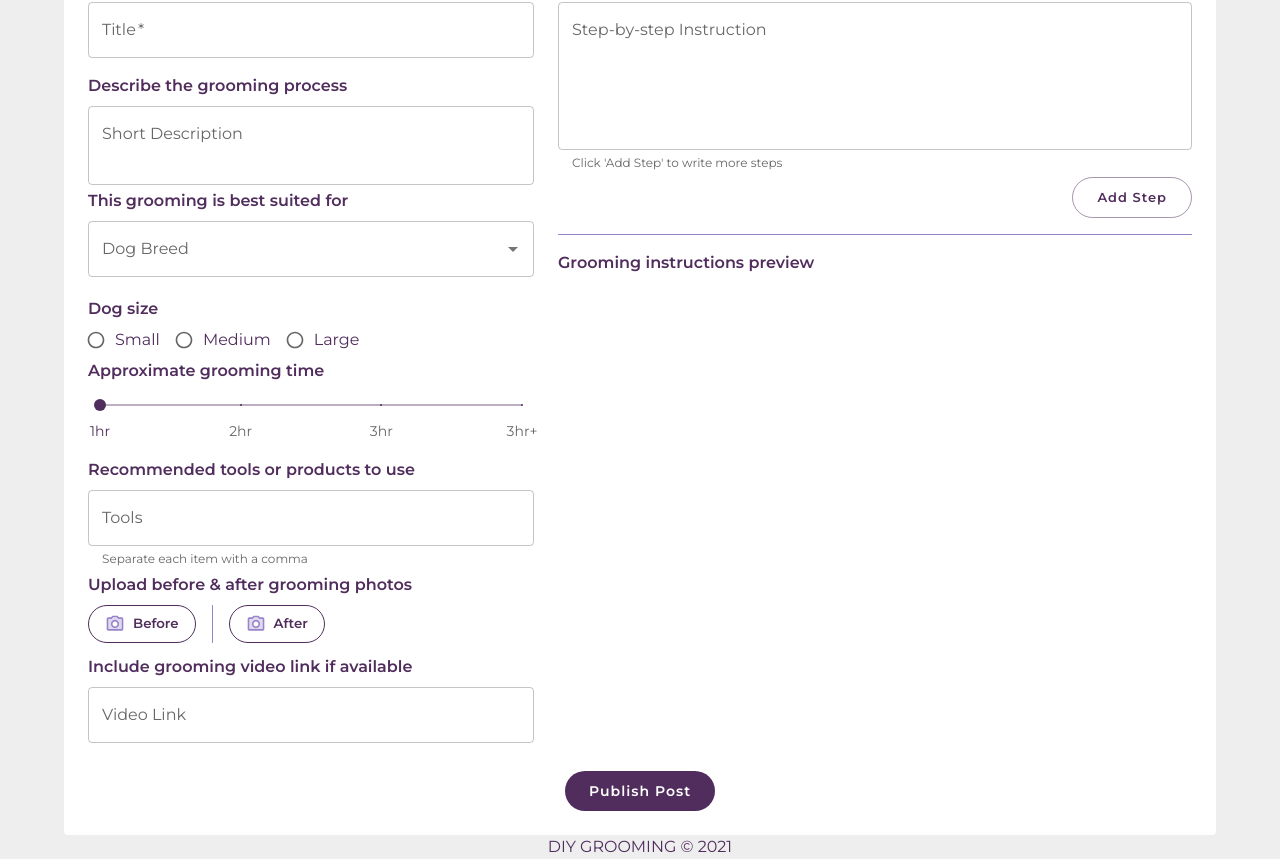
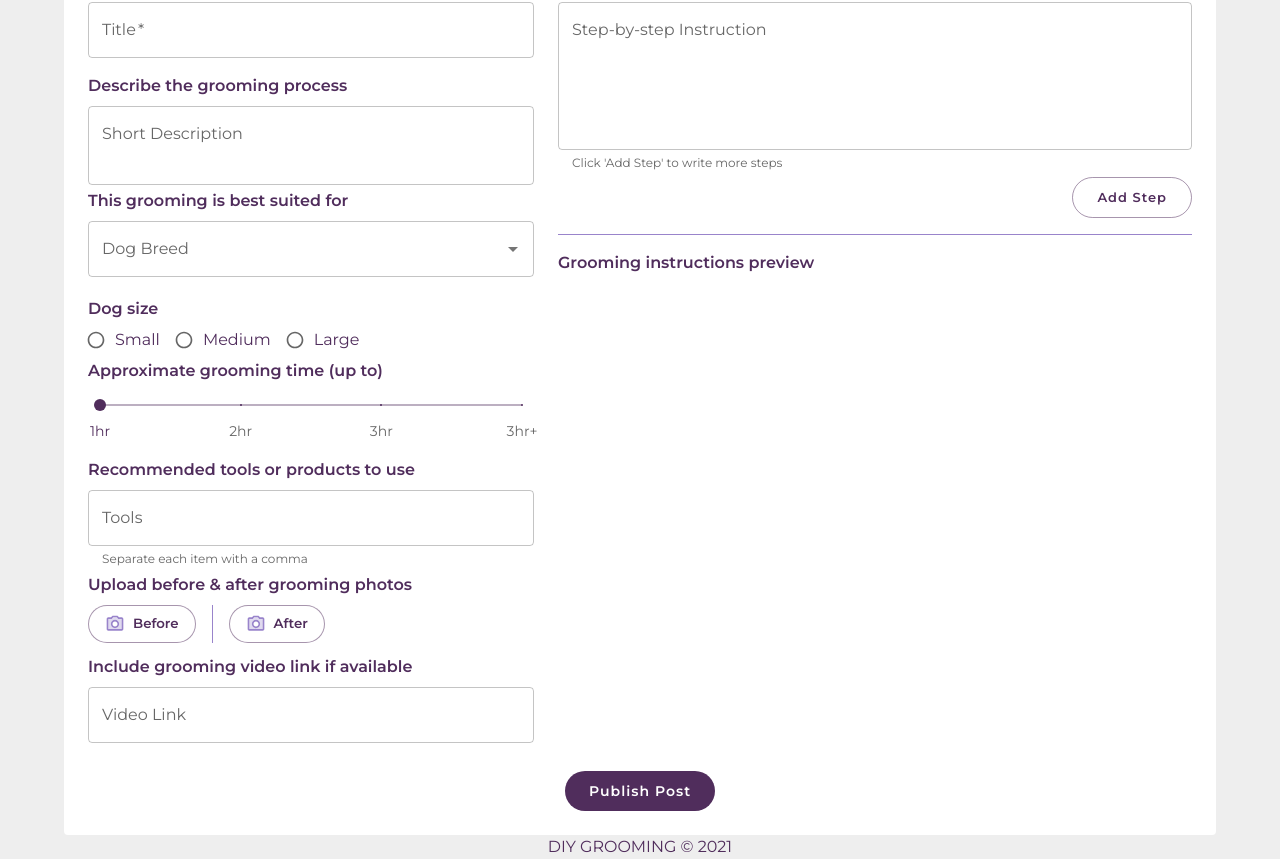
Before and after one commit to winny1212/client-frontend, a React (Create React App) app: page /posts/new in a window 1280 px wide. Shown: the part 312-1171 px from the top of the page. Built offline with nearby package versions, Linux system fonts and the light colour scheme.

Commit message:
Minor tweaks on DetailsForm

```diff
--- a/src/components/posts/forms/DetailsForm.js
+++ b/src/components/posts/forms/DetailsForm.js
@@ -109,7 +109,7 @@ function DetailsForm(props) {
       </Stack>
 
       <Stack spacing={1}>
-        <FormLabel>Approximate grooming time</FormLabel>
+        <FormLabel>Approximate grooming time (up to)</FormLabel>
         <Box sx={{ px: 1.5 }}>
           <Slider
             aria-label="duration"
--- a/src/index.css
+++ b/src/index.css
@@ -41,7 +41,7 @@ code {
 .btn-icon {
   padding: 0.5rem 1rem;
   border-radius: 2rem;
-  border: 1px solid;
+  border: 1px solid rgba(80, 45, 92, 0.5);
   display: inline-flex;
   font-size: smaller;
   cursor: pointer;
@@ -52,4 +52,5 @@ code {
 
 .btn-icon:hover {
   background-color: rgba(153, 132, 203, 0.1);
+  border: 1px solid rgba(80, 45, 92, 1);
 }
```
